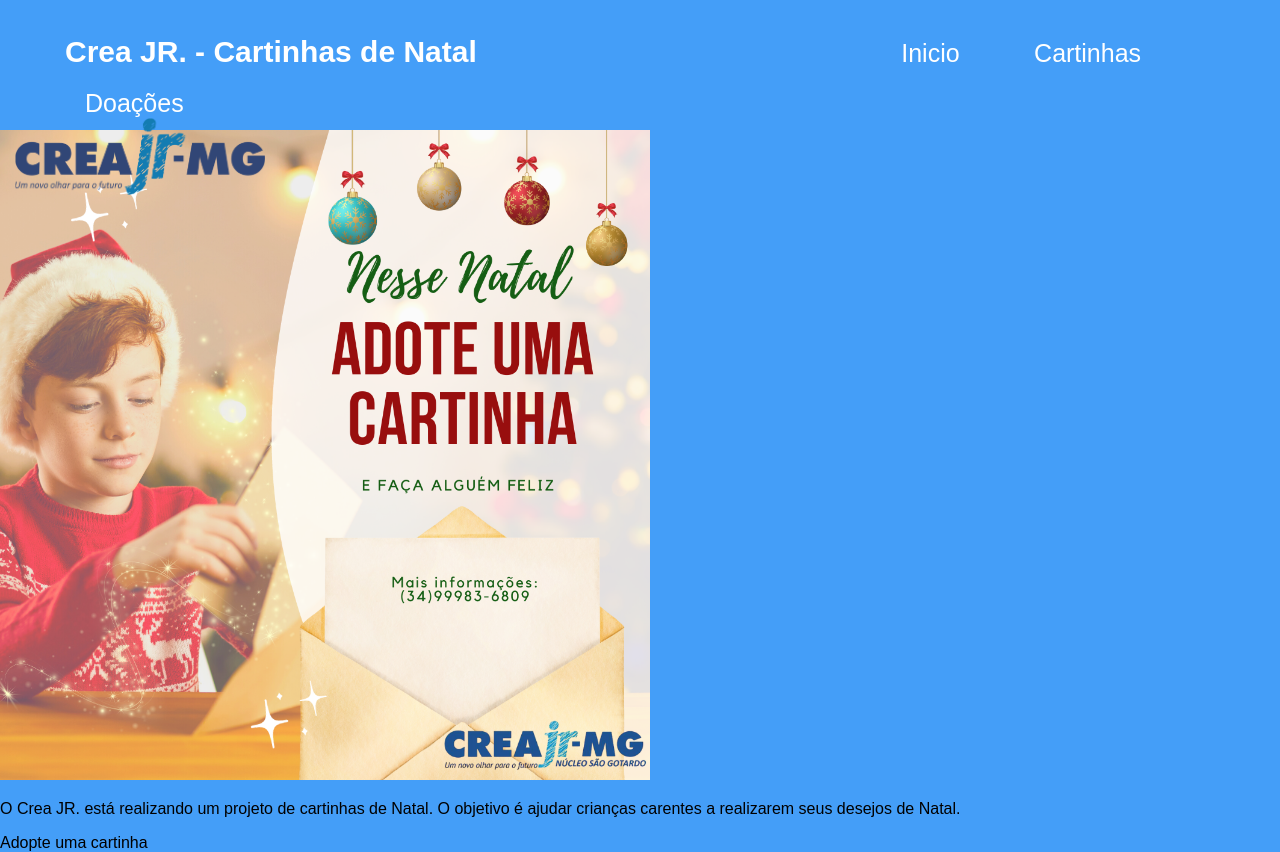
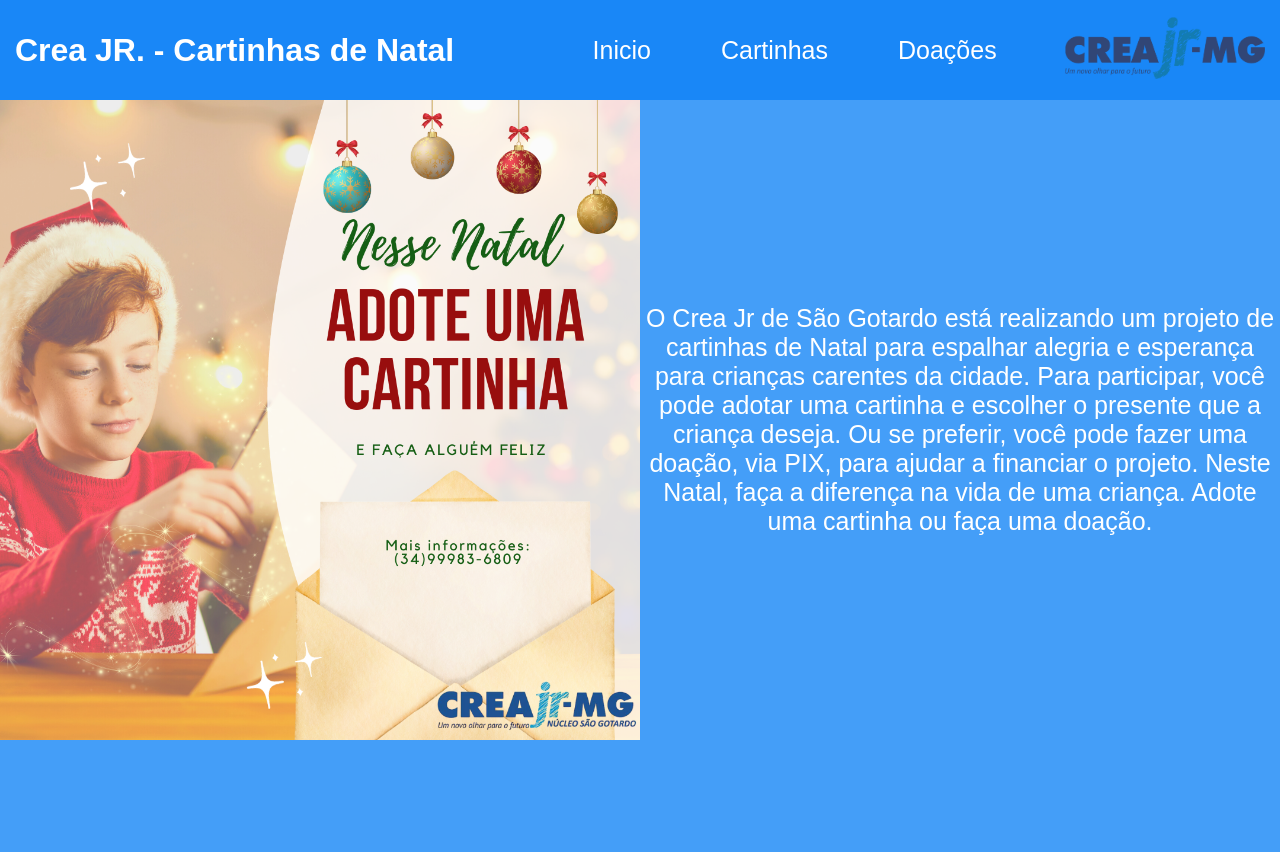
Before and after one commit to brunocaetano19/cartinhanatal, a plain HTML site: page index.html in a window 1280 px wide. After the commit the page ends 800 px from the top, so only its background shows below. Drawn offline with Linux system fonts and the light colour scheme.

Commit message:
Atualizações gerais

```diff
--- a/index.html
+++ b/index.html
@@ -18,11 +18,13 @@
             <img class="creaft" src="./crea.png">
         </div>
     </header>
+    <div class="main">
+    <img class="foto" src="./Post instagram natal adote uma carta.png">
+        <p>O Crea Jr de São Gotardo está realizando um projeto de cartinhas de Natal para espalhar alegria e esperança para crianças carentes da cidade.
 
-    <img class="foto" src="./Post instagram natal adote uma carta.png">
-    <main>
-        <p>O Crea JR. está realizando um projeto de cartinhas de Natal. O objetivo é ajudar crianças carentes a realizarem seus desejos de Natal.</p>
-        <a href="cartas.html">Adopte uma cartinha</a>
-    </main>
+            Para participar, você pode adotar uma cartinha e escolher o presente que a criança deseja. Ou se preferir, você pode fazer uma doação, via PIX, para ajudar a financiar o projeto.
+
+            Neste Natal, faça a diferença na vida de uma criança. Adote uma cartinha ou faça uma doação.</p>
+    </div>
 </body>
 </html>
--- a/style.css
+++ b/style.css
@@ -8,31 +8,18 @@ body {
 }
 
 header {
+    display: flex; /* Usa flexbox para alinhar os elementos do cabeçalho */
+    justify-content: space-between; /* Espaça os elementos uniformemente */
+    align-items: center; /* Centraliza os elementos verticalmente */
     height: 100px;
     color: #ffffff;
-    margin: 15px;
-
+    margin: 0 ;
+    padding: 0 15px; /* Adiciona um pouco de espaço nas laterais */
+    background-color: #0c81f7c4;
 }
 
-h1 {
-    font-size: 30px;
-    margin-left: 50px;
-}
-
-main {
-    width: 100%;
-    height: 100%;
-    margin: 0 auto;
-}
-
-a {
-    color: #000000;
-    text-decoration: none;
-}
-
-nav{
-    display: inline;
-    margin-left: 350px;
+nav {
+    display: flex; /* Muda de inline para flex para melhor controle dos itens da lista */
 }
 
 ul{
@@ -41,21 +28,41 @@ ul{
     font-size: 25px;
 }
 
+
 .crea {
-    position: relative; /* Requerido para o z-index funcionar */
-    z-index: 100; /* Garante que o logotipo esteja posicionado acima dos outros elementos */
-    margin: 0 auto; /* Centraliza o logotipo horizontalmente */
+    margin: 0; /* Remove a margem para alinhar com o topo */
 }
 
 .creaft {
-    width: 250px;
+    width: 200px; /* Ajusta o tamanho conforme necessário */
+
 }
 
-.foto{
-    width: 650px;
+.main {
+    display: flex; /* Usa flexbox para alinhar os elementos horizontalmente */
+    justify-content: center; /* Centraliza os elementos horizontalmente */
+    align-items: center; /* Centraliza os elementos verticalmente */
+    text-align: left; /* Alinha o texto à esquerda dentro da div */
 }
 
-.titulo{
-    display: inline-block;
-    margin-right:  0px;
+.foto {
+    width: 50%; /* Define a largura da imagem para metade da div */
+    margin: 0; /* Remove a margem para alinhar corretamente com o texto */
 }
+
+@media only screen and (max-width: 600px) {
+    .main {
+        flex-direction: column; /* Empilha os elementos verticalmente em telas pequenas */
+    }
+    .foto {
+        width: 80%; /* Ajusta a largura da imagem para telas pequenas */
+        margin: 0 auto; /* Centraliza a imagem */
+    }
+}
+
+
+p{
+    color: #ffffff;
+    font-size: 25px;
+    text-align: center;
+}
```
